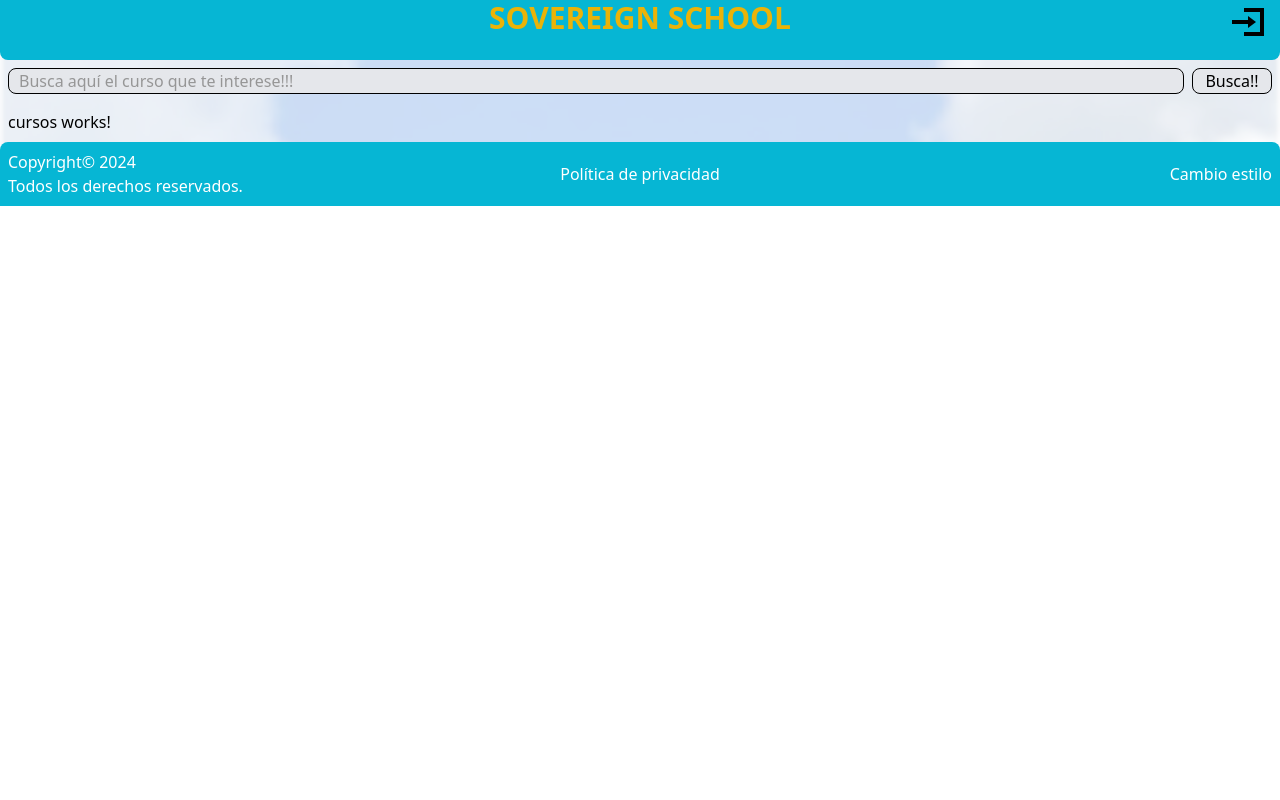
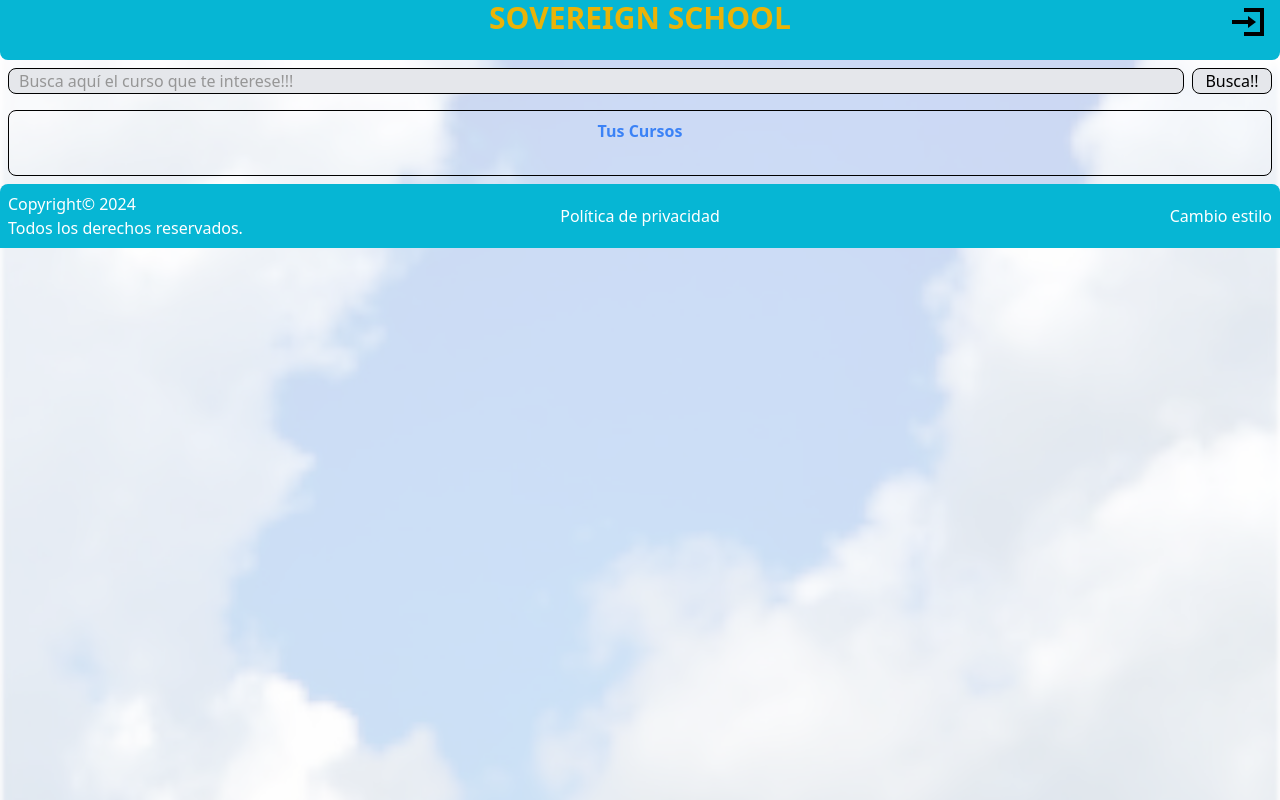
Before and after one commit to giacca90/SovereingSchool, an Angular app in the folder front/: page /cursos in a window 1280 px wide. Built offline with nearby package versions, Linux system fonts and the light colour scheme.

Commit message:
Intento de arreglar la vista

```diff
--- a/front/src/app/app.component.css
+++ b/front/src/app/app.component.css
@@ -11,6 +11,12 @@
 	max-height: 500%;
 	overflow-y: auto;
 	position: relative;
+	display: flex;
+	flex-flow: column;
+}
+
+:host ::ng-deep .child-element {
+	flex-grow: 1; /* Permite que el elemento hijo crezca para llenar el espacio disponible */
 }
 
 .dimmed {
--- a/front/src/app/app.component.html
+++ b/front/src/app/app.component.html
@@ -1,4 +1,4 @@
-<div [class.dimmed]="isModalVisible">
+<div [class.dimmed]="isModalVisible" class="flex h-full w-full flex-col">
 	<header class="relative w-full rounded-b-lg bg-cyan-500">
 		<h1 class="text-center text-3xl font-bold text-yellow-500">SOVEREIGN SCHOOL</h1>
 		@if (this.loginservice.usuario == null) {
@@ -21,11 +21,11 @@
 	</header>
 
 	<app-search class="flex p-2"></app-search>
-	<div class="flex p-2">
+	<div class="flex h-full w-full flex-grow flex-col p-2">
 		<router-outlet></router-outlet>
 	</div>
 
-	<footer class="flex w-full rounded-t-lg bg-cyan-500">
+	<footer class="mb-0 flex w-full flex-grow rounded-t-lg bg-cyan-500">
 		<div class="flex-1 justify-center p-2 text-white">
 			<p>Copyright© <span id="fecha_copyright">2024</span></p>
 			<p>Todos los derechos reservados.</p>
--- a/front/src/app/components/cursos/cursos.component.css
+++ b/front/src/app/components/cursos/cursos.component.css
@@ -0,0 +1,6 @@
+:host {
+	height: 100%;
+	min-height: 100%;
+	max-height: 500%;
+	position: relative;
+}
--- a/front/src/app/components/cursos/cursos.component.html
+++ b/front/src/app/components/cursos/cursos.component.html
@@ -1 +1,8 @@
-<p>cursos works!</p>
+<div class="m-0 flex h-full flex-grow flex-col items-center rounded-lg border border-black p-2">
+	<h2 class="font-bold text-blue-500">Tus Cursos</h2>
+	<br />
+	@if (this.loginService.usuario?.cursos_usuario?.length == 0) {
+		<h3 class="font-bold text-red-600">No tienes cursos!!!</h3>
+
+	} @else {}
+</div>
--- a/front/src/styles.css
+++ b/front/src/styles.css
@@ -5,7 +5,10 @@
 
 html,
 body {
-  min-height: 100vh;
-  max-height: 500vh;
-  overflow-y: auto;
+	height: 100%;
+	min-height: 100vh;
+	max-height: 500vh;
+	overflow-y: auto;
+	margin: 0;
+	padding: 0;
 }
```
Also changed, not shown: front/src/app/components/cursos/cursos.component.ts (+7 -6 lines).
